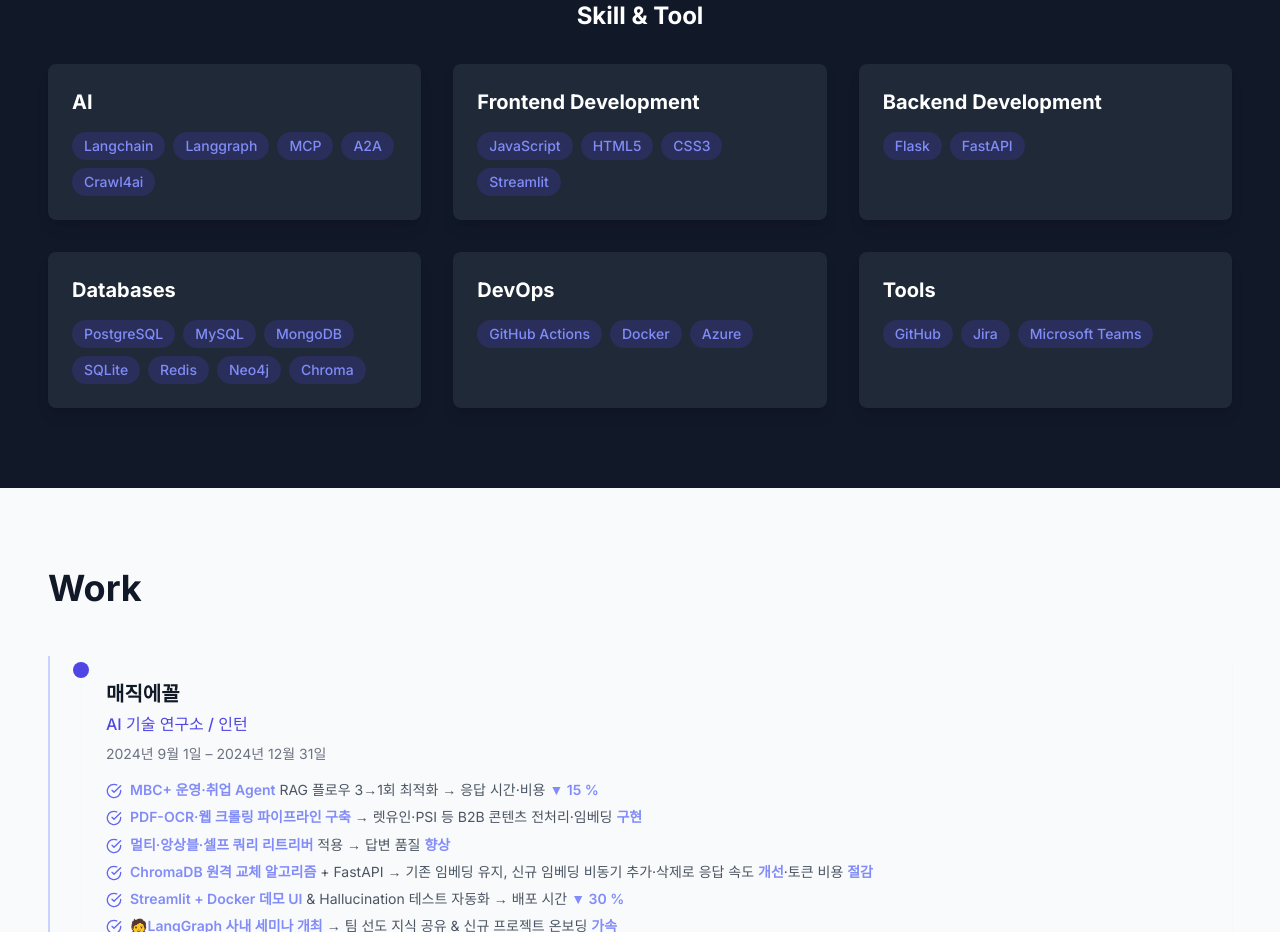
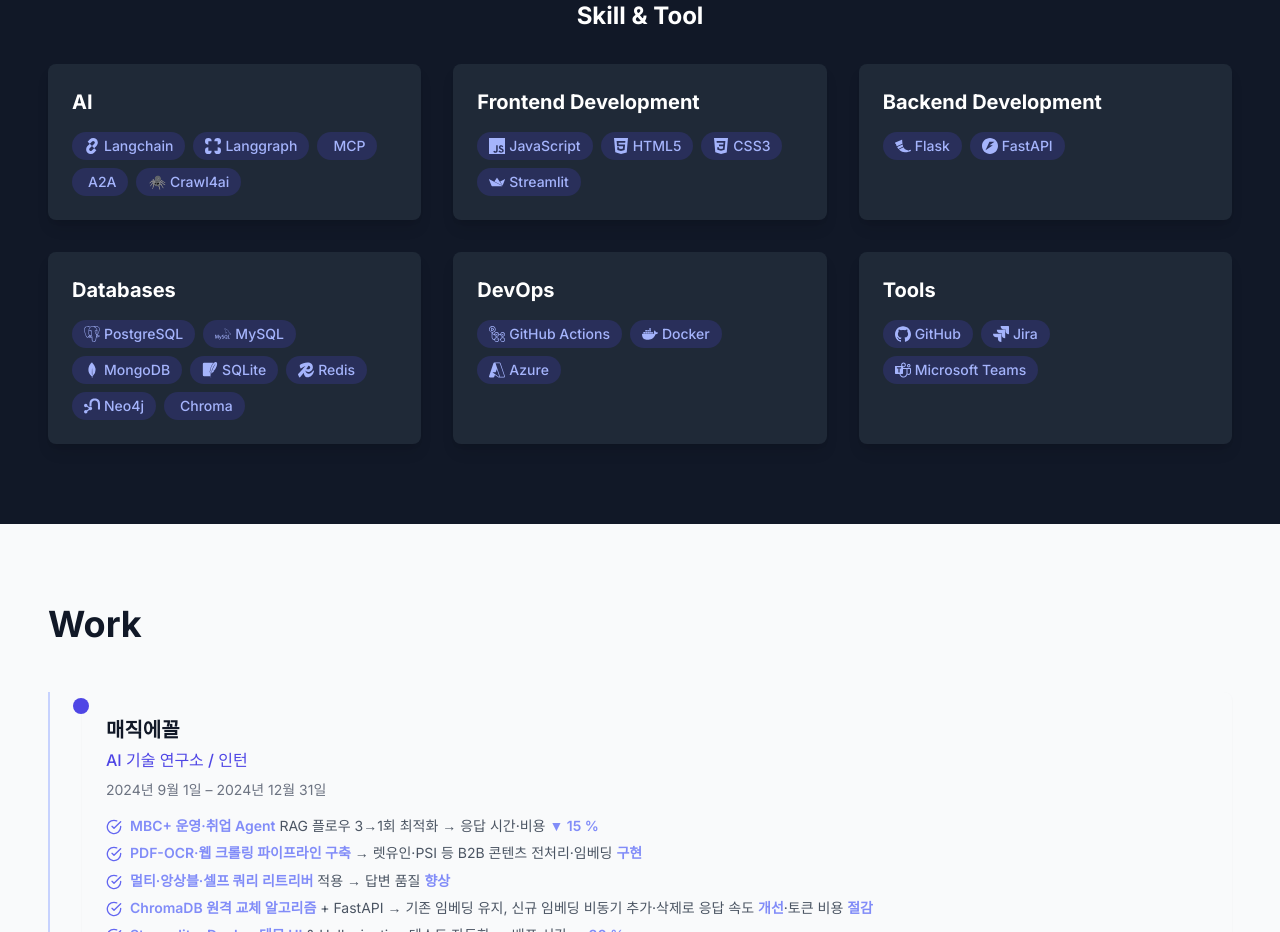
Before and after one commit to hyeonsang010716/my_portfolio, a React (Vite) app: page / in a window 1280 px wide. Shown: the part 880-1812 px from the top of the page. Built offline with nearby package versions, Linux system fonts and the light colour scheme.

Commit message:
[FEAT] Skills 이모지 추가

```diff
--- a/package.json
+++ b/package.json
@@ -12,7 +12,8 @@
   "dependencies": {
     "lucide-react": "^0.344.0",
     "react": "^18.3.1",
-    "react-dom": "^18.3.1"
+    "react-dom": "^18.3.1",
+    "@iconify/react": "^5.2.1"
   },
   "devDependencies": {
     "@eslint/js": "^9.9.1",
--- a/src/sections/Skills.tsx
+++ b/src/sections/Skills.tsx
@@ -1,9 +1,48 @@
 import React from 'react';
+import { Icon } from '@iconify/react';
 import { skills } from '../data';
 import useInView from '../hooks/useInView';
 
+/** 스킬별 아이콘 매핑 (Iconify - Simple Icons) */
+const skillIcons: Record<string, React.ReactNode> = {
+  // ───────── AI ─────────
+  Langgraph: <Icon icon="simple-icons:langgraph" className="w-4 h-4" />,
+  Langchain: <Icon icon="simple-icons:langchain" className="w-4 h-4" />,
+  MCP:       <span aria-hidden></span>,
+  A2A:       <span aria-hidden></span>,
+  Crawl4ai:  <span aria-hidden>🕷️</span>,
+
+  // ─────── Front-end ───────
+  JavaScript: <Icon icon="simple-icons:javascript" className="w-4 h-4" />,
+  HTML5:      <Icon icon="simple-icons:html5"      className="w-4 h-4" />,
+  CSS3:       <Icon icon="simple-icons:css3"       className="w-4 h-4" />,
+  Streamlit:  <Icon icon="simple-icons:streamlit"  className="w-4 h-4" />,
+
+  // ─────── Back-end ───────
+  Flask:   <Icon icon="simple-icons:flask"   className="w-4 h-4" />,
+  FastAPI: <Icon icon="simple-icons:fastapi" className="w-4 h-4" />,
+
+  // ─────── Databases ───────
+  PostgreSQL: <Icon icon="simple-icons:postgresql" className="w-4 h-4" />,
+  MySQL:      <Icon icon="simple-icons:mysql"      className="w-4 h-4" />,
+  MongoDB:    <Icon icon="simple-icons:mongodb"    className="w-4 h-4" />,
+  SQLite:     <Icon icon="simple-icons:sqlite"     className="w-4 h-4" />,
+  Redis:      <Icon icon="simple-icons:redis"      className="w-4 h-4" />,
+  Neo4j:      <Icon icon="simple-icons:neo4j"      className="w-4 h-4" />,
+  Chroma:     <span aria-hidden></span>,  // Simple Icons에 없으므로 이모지 사용
+
+  // ─────── DevOps ───────
+  'GitHub Actions': <Icon icon="simple-icons:githubactions" className="w-4 h-4" />,
+  Docker:          <Icon icon="simple-icons:docker"        className="w-4 h-4" />,
+  Azure:           <Icon icon="simple-icons:microsoftazure" className="w-4 h-4" />,
+
+  // ─────── Tools ───────
+  GitHub:           <Icon icon="simple-icons:github" className="w-4 h-4" />,
+  Jira:             <Icon icon="simple-icons:jira"   className="w-4 h-4" />,
+  'Microsoft Teams': <Icon icon="simple-icons:microsoftteams" className="w-4 h-4" />,
+};
+
 const Skills: React.FC = () => {
-  // 단일 ref로 제목과 카드 모두 애니메이션 제어
   const [ref, isInView] = useInView<HTMLDivElement>();
 
   const skillCategories = {
@@ -20,7 +59,6 @@
       id="skills"
       className="py-20 px-6 md:px-12 bg-gray-900 transition-colors duration-300"
     >
-      {/* ref를 최상단 컨테이너에 부착하여 제목도 함께 in-view 애니메이션 */}
       <div ref={ref} className="container mx-auto">
         {/* 제목 */}
         <h3
@@ -31,7 +69,7 @@
           Skill &amp; Tool
         </h3>
 
-        {/* 기술 카드 그리드 */}
+        {/* 카드 그리드 */}
         <div
           className={`grid grid-cols-1 md:grid-cols-2 lg:grid-cols-3 gap-8 transition-all duration-700 ease-out ${
             isInView ? 'opacity-100 translate-y-0' : 'opacity-0 translate-y-10'
@@ -51,10 +89,10 @@
                 <h4 className="text-xl font-bold text-white mb-4">{category}</h4>
 
                 <div className="flex flex-wrap gap-2">
-                  {categorySkills.map((skill: string, index: number) => (
+                  {categorySkills.map((skill, index) => (
                     <span
                       key={skill}
-                      className="px-3 py-1 bg-indigo-600/20 text-indigo-400 rounded-full text-sm font-medium hover:bg-indigo-600/30 transition-colors duration-300"
+                      className="px-3 py-1 bg-indigo-600/20 text-indigo-300 rounded-full text-sm font-medium flex items-center gap-1 hover:bg-indigo-600/30 transition-colors duration-300"
                       style={{
                         transitionDelay: `${
                           categoryIndex * 100 + index * 50
@@ -63,12 +101,14 @@
                         transform: isInView ? 'translateY(0)' : 'translateY(10px)',
                       }}
                     >
+                      {/* 아이콘 / 이모지 */}
+                      {skillIcons[skill] ?? <span aria-hidden>🔧</span>}
                       {skill}
                     </span>
                   ))}
                 </div>
               </div>
-            )
+            ),
           )}
         </div>
       </div>
```
